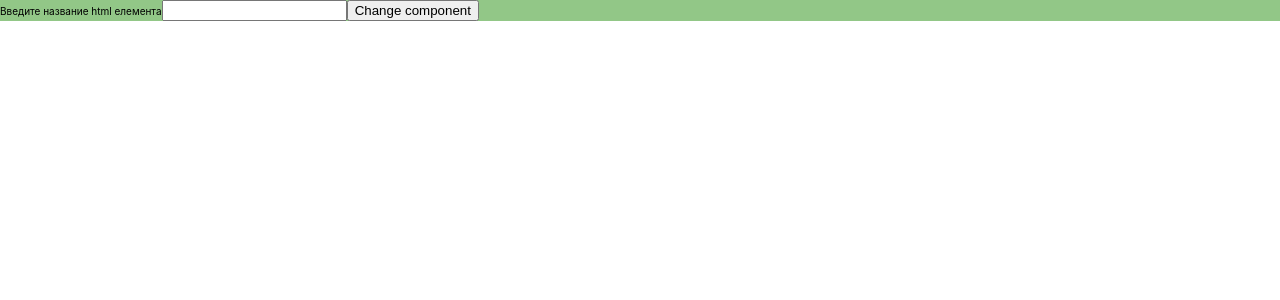
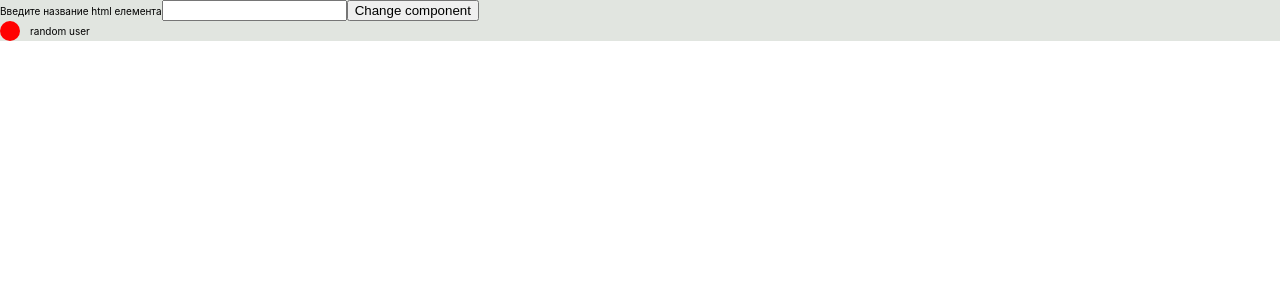
Before and after one commit to 7GBars/react-learning, a React (Create React App) app: page / in a window 1280 px wide. Shown: the top 300 px of the page. Built offline with nearby package versions, Linux system fonts and the light colour scheme.

Commit message:
-добавить хук проверки фейкового статуса через setInterval

```diff
--- a/src/App.scss
+++ b/src/App.scss
@@ -1,4 +1,4 @@
-$app-background-color: rgba(88, 169, 72, 0.65);
+$app-background-color: rgba(209, 215, 208, 0.65);
 $basic-text-color: rgba(43, 43, 44, 0.99);
 $test-text-color: rgba(236, 79, 30, 0.97);
 .App {
--- a/src/App.tsx
+++ b/src/App.tsx
@@ -1,14 +1,15 @@
-import React, {useRef, useState} from 'react';
+import React from 'react';
+import {DynamicNameWrapper, UserInfo} from './components';
+import './App.scss';
 
-import './App.scss';
-import {ComponentsObject} from "./components/JSXDynamicComponentName/DinamicComponentName";
-import {ComponentDynamicName} from "./components/JSXDynamicComponentName/ComponentDynamicName";
+
 
 function App() {
 
   return (
     <div className="App">
-        <ComponentDynamicName/>
+        <DynamicNameWrapper/>
+        <UserInfo name={'random user'}/>
     </div>
   );
 }
--- a/src/components/JSXDynamicComponentName/ComponentDynamicName.tsx
+++ b/src/components/JSXDynamicComponentName/DynamicNameWrapper.tsx
@@ -1,7 +1,7 @@
 import React, {useMemo, useRef, useState} from 'react';
 import {ComponentsObject} from "./DinamicComponentName";
 
-export function ComponentDynamicName(props: any) {
+export function DynamicNameWrapper(props: any) {
     const inputRef = useRef<HTMLInputElement>(null);
     const [componentName, setComponentName] = useState('');
 
--- /dev/null
+++ b/src/components/index.ts
@@ -0,0 +1,2 @@
+export {UserInfo} from './simpleTestComponent/UserInfo';
+export {DynamicNameWrapper} from './JSXDynamicComponentName/DynamicNameWrapper';
--- /dev/null
+++ b/src/components/simpleTestComponent/UserInfo.tsx
@@ -0,0 +1,17 @@
+import React from 'react';
+import {useUserStatus} from "../../customHooks";
+
+import './userInfo.scss';
+
+type TUserInfo = {
+    name: string;
+}
+export function UserInfo(props: React.PropsWithChildren<TUserInfo>) {
+    const isOnline = useUserStatus();
+    return (
+        <div className={'user-info'}>
+            <div className={`user-info__status ${isOnline ? 'online' : 'offline'}`}></div>
+            <div className={'user-info__name'}>{props.name}</div>
+        </div>
+    );
+}
--- /dev/null
+++ b/src/components/simpleTestComponent/userInfo.scss
@@ -0,0 +1,16 @@
+.user-info {
+  display: flex;
+  gap: 1rem;
+  align-items: center;
+  .user-info__status {
+    width: 20px;
+    height: 20px;
+    border-radius: 50%;
+  }
+  .user-info__status.online {
+    background-color: green;
+  }
+  .user-info__status.offline {
+    background-color: red;
+  }
+}
--- /dev/null
+++ b/src/customHooks/index.ts
@@ -0,0 +1,2 @@
+export {useLogger} from './simple/loger';
+export {useUserStatus} from './simple/useUserStatus';
--- /dev/null
+++ b/src/customHooks/simple/loger.ts
@@ -0,0 +1,10 @@
+import {useEffect} from "react";
+
+
+export const useLogger = (componentName: string, count: number) => {
+
+    useEffect(() => {
+        console.log(`${count} in ${componentName}`);
+        count++
+    })
+}
--- /dev/null
+++ b/src/customHooks/simple/useUserStatus.ts
@@ -0,0 +1,16 @@
+import {useEffect, useState} from "react";
+
+export const useUserStatus = () => {
+    const [status, setStatus] = useState(false);
+
+    useEffect(() =>  {
+        const intervalId = setInterval(() => {
+            setStatus(Math.random() < 0.5);
+        }, 1000)
+        return () => {
+            clearInterval(intervalId);
+        }
+    }, []);
+
+    return status;
+}
--- a/src/index.tsx
+++ b/src/index.tsx
@@ -8,9 +8,7 @@ const root = ReactDOM.createRoot(
   document.getElementById('root') as HTMLElement
 );
 root.render(
-  <React.StrictMode>
     <App />
-  </React.StrictMode>
 );
 
 // If you want to start measuring performance in your app, pass a function
```
